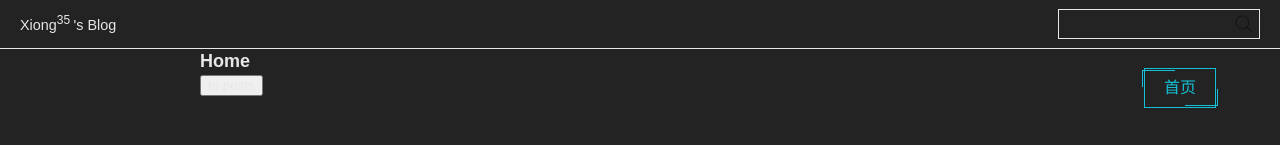
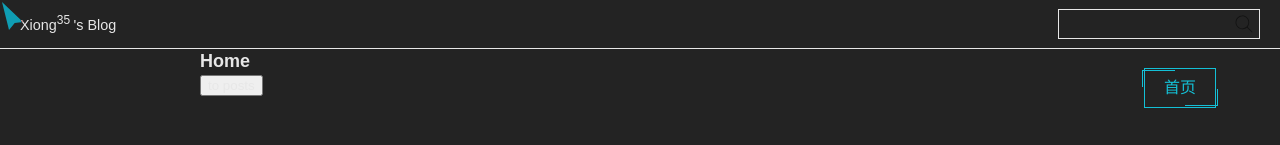
Before and after one commit to xiong35/blog3.0, a Vue app in the folder fe/: page / in a window 1280 px wide. Shown: the top 145 px of the page. Built offline with nearby package versions, Linux system fonts and the light colour scheme; what @kangc/v-md-editor would draw is missing.

Commit message:
merge to dev

```diff
--- a/fe/src/components/TheCursor.vue
+++ b/fe/src/components/TheCursor.vue
@@ -37,6 +37,8 @@
     mix-blend-mode: difference;
     transform-origin: 0 0;
 
+    z-index: 9;
+
     &.isHovering {
       transform: rotateY(180deg);
       animation: shine 0.6s;
@@ -54,7 +56,7 @@
     }
   }
 
-  * {
-    cursor: none;
-  }
+  // * {
+  //   cursor: none;
+  // }
 </style>
--- a/fe/src/components/TheMask.vue
+++ b/fe/src/components/TheMask.vue
@@ -35,6 +35,8 @@
       height: 19vmin;
       background-color: $background;
       border: 1px solid $primary;
+
+      z-index: 8;
     }
 
     &.together {
```
Also changed, not shown: fe/scripts/mergeFeatBranch.js (+5 -2 lines).
